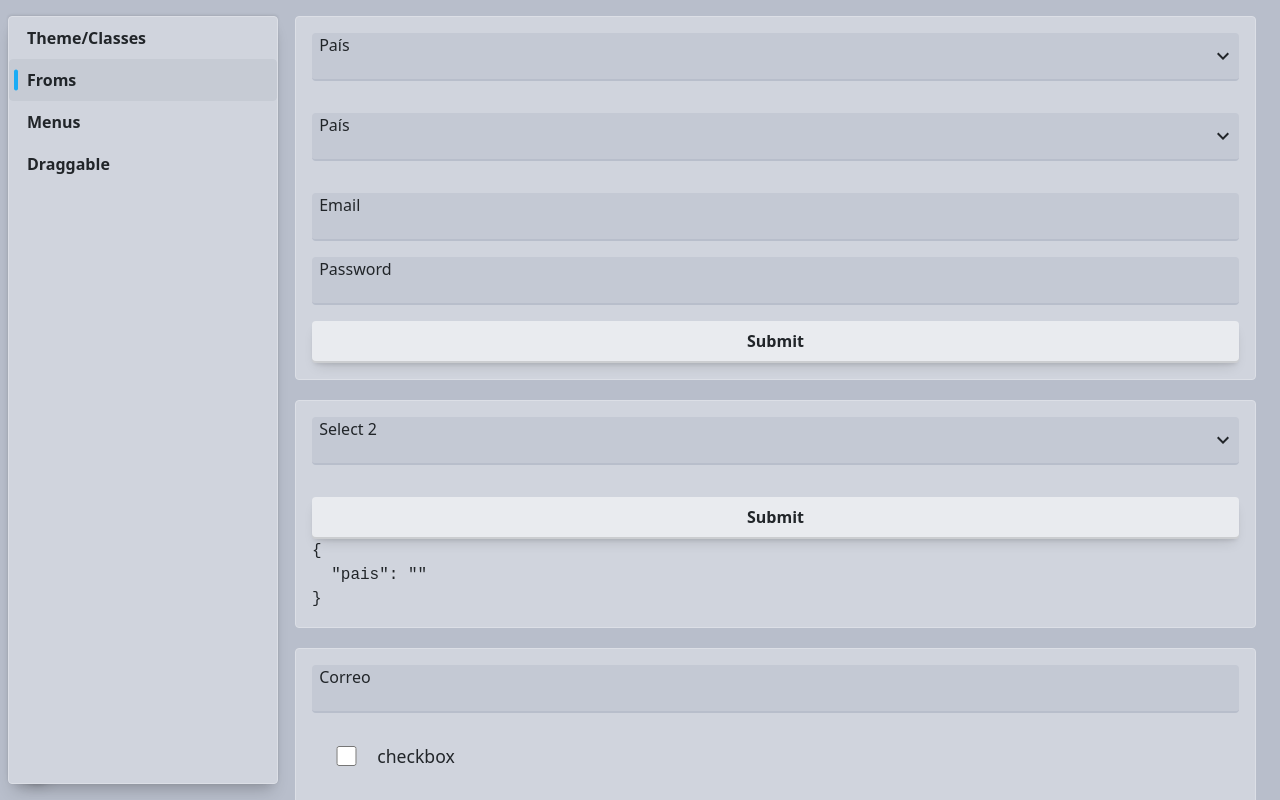
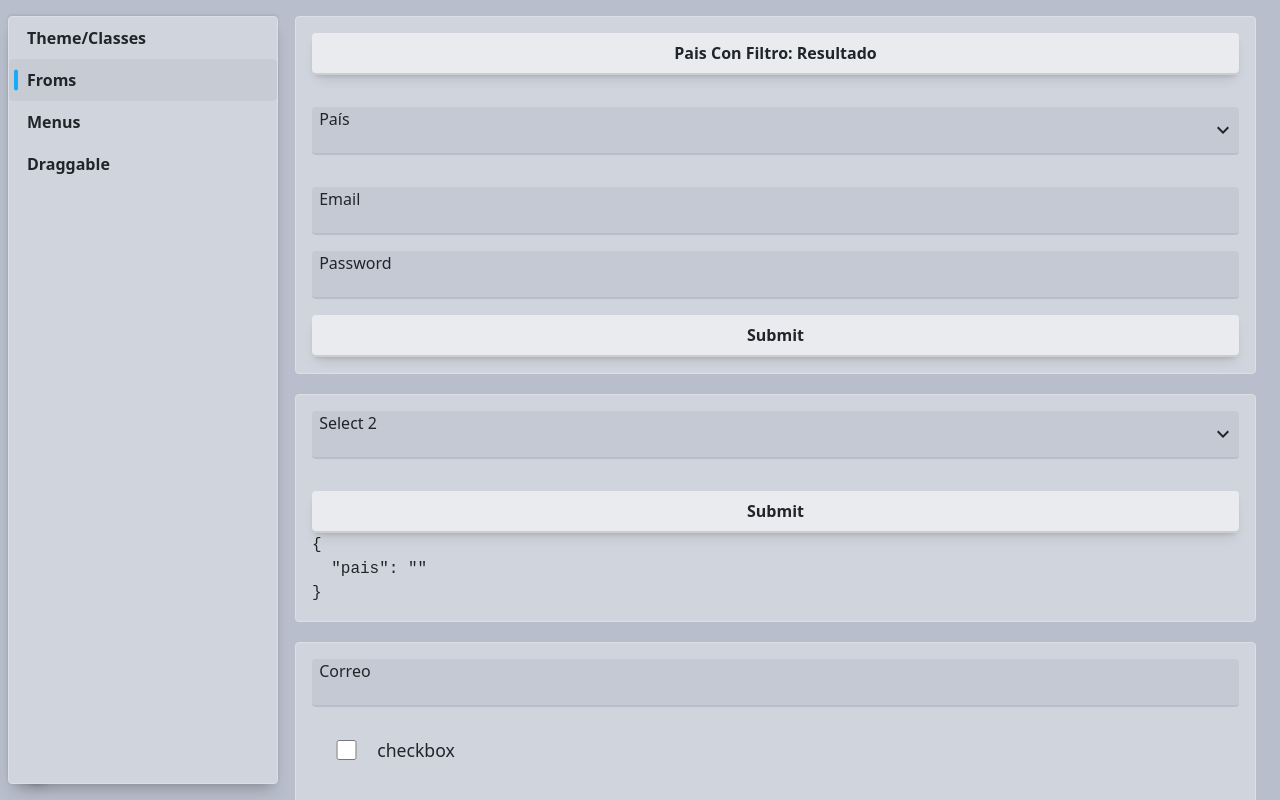
Before and after one commit to LuisManuelNR/chasi-ui, a SvelteKit app: page /forms in a window 1280 px wide. Shown: the top 800 px of the page. Built offline with nearby package versions, Linux system fonts and the light colour scheme.

Commit message:
fix reading undefined on select

```diff
--- a/src/lib/CForms/CSelect.svelte
+++ b/src/lib/CForms/CSelect.svelte
@@ -38,7 +38,7 @@
 	function selectItem(item: T) {
 		return () => {
 			// @ts-ignore
-			value = itemValue && item instanceof Object ? item[itemValue] : item
+			value = itemValue && item instanceof Object && item !== null ? item[itemValue] : item
 			dialog = false
 			filteredItems = items
 			fitlerValue = ''
@@ -114,7 +114,7 @@
 		}
 	}
 
-	$: displayText = (itemText ? value[itemText] : value) || ''
+	$: displayText = (itemText ? value && value[itemText] : value) || ''
 </script>
 
 <slot {open} {displayText}>
--- a/src/routes/forms/+page.svelte
+++ b/src/routes/forms/+page.svelte
@@ -47,12 +47,29 @@
 	const testForm = {
 		pais: undefined
 	}
+	function sleep(ms = 1000) {
+		return new Promise((resolve) => setTimeout(resolve, ms))
+	}
+	async function handleSelectChange(e: CustomEvent) {
+		await sleep(3000)
+		console.log('Select change', e.detail)
+	}
 </script>
 
 <div class="card mb-4">
 	<CForm on:submit={handleSubmit}>
 		<div class="d-grid gap-3">
-			<CSelect label="País" {items} itemText="state" filter />
+			<CSelect
+				label="País"
+				{items}
+				itemText="state"
+				let:open
+				let:displayText
+				filter
+				on:change={handleSelectChange}
+			>
+				<button class="btn" on:click={open}> pais con filtro: resultado {displayText} </button>
+			</CSelect>
 			<CSelect label="País" {items} itemText="state" />
 			<CLabel label="Email" let:rules>
 				<input type="email" autocomplete="email" use:rules={[required, validEmail]} />
```
